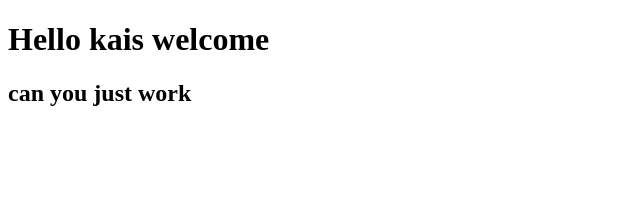
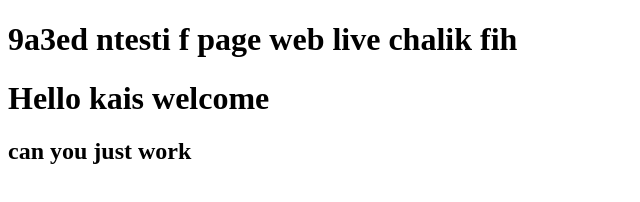
Before and after one commit to kaishajri01/Angular-Project, a plain HTML site: page index.html in a window 1280 px wide. Shown: the whole page, without its empty margins (0-640 px from the left). Drawn offline with Linux system fonts and the light colour scheme.

Commit message:
second commit

```diff
--- a/index.html
+++ b/index.html
@@ -6,6 +6,7 @@
         <title>Document</title>
     </head>
     <body>
+        <h1>9a3ed ntesti f page web live chalik fih</h1>
         <h1>Hello kais welcome</h1>
         <h2>can you just work</h2>
     </body>
```
